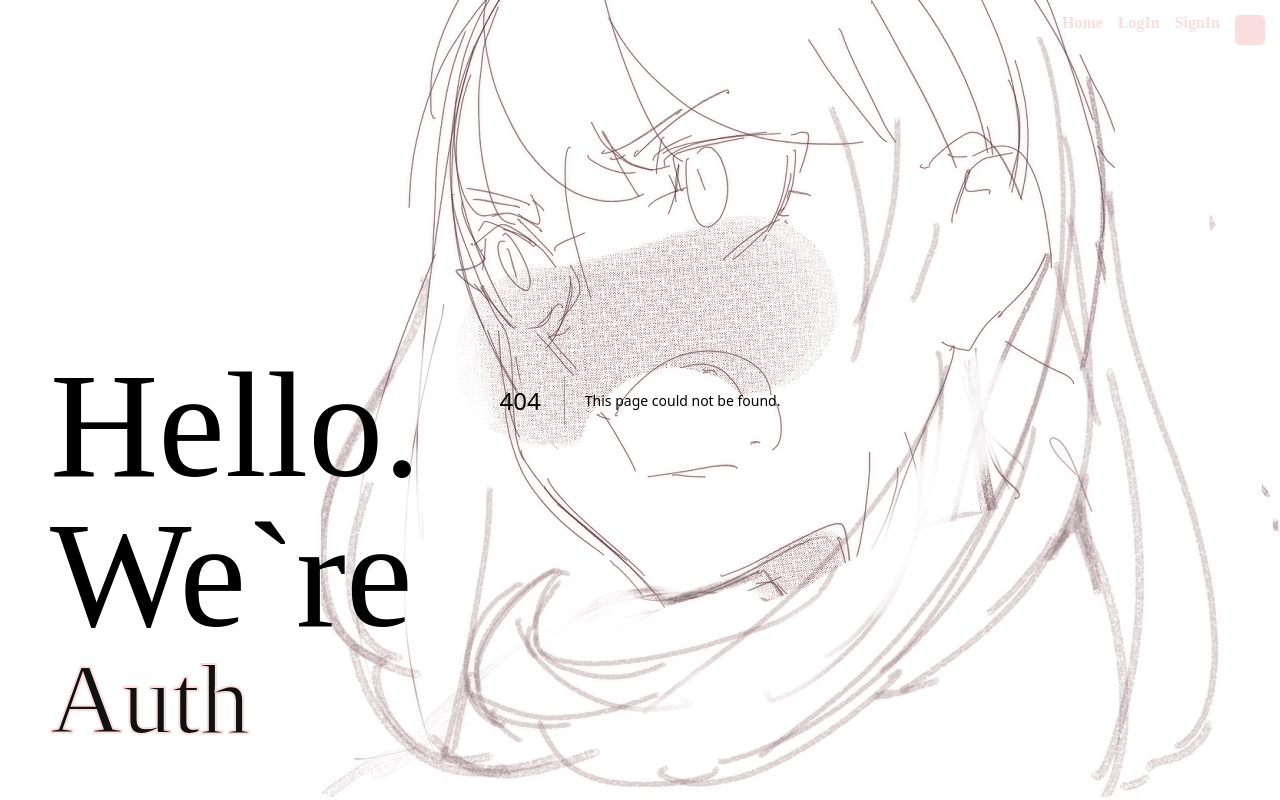
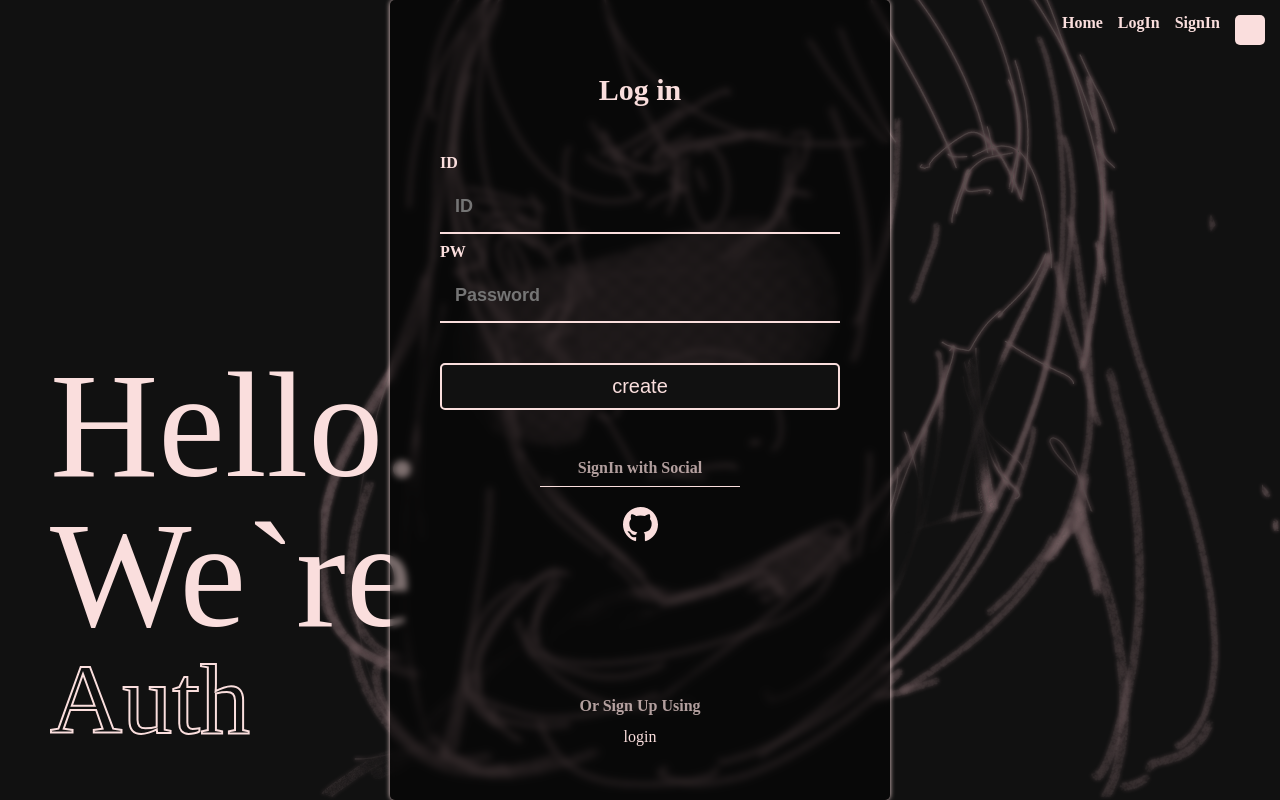
Before and after one commit to pengooseDev/goose_player_2, a Next.js app: page /user/login in a window 1280 px wide. Before the commit this address had no page. Built offline with nearby package versions, Linux system fonts and the light colour scheme.

Commit message:
refactor: RESTFUL API를 위한 api Route 변경

```diff
--- /dev/null
+++ b/pages/api/user/index.tsx
@@ -0,0 +1,17 @@
+import { NextApiRequest, NextApiResponse } from 'next';
+import prismaClient from '@/libs/server/client';
+import hashBySort from '@/libs/server/hashing';
+
+const handler = async (req: NextApiRequest, res: NextApiResponse) => {
+  switch (req.method) {
+    case 'POST':
+      const { id: postNickname, password: postPassword } = req.body;
+
+      return res.status(200).json({ ok: true });
+
+    default:
+      return res.status(500).end();
+  }
+};
+
+export default handler;
--- /dev/null
+++ b/pages/user/login.tsx
@@ -0,0 +1,207 @@
+import styled from 'styled-components';
+import { motion } from 'framer-motion';
+import FormText from '@components/FormText';
+import ErrorMessage from '@components/ErrorMessage';
+import { useForm } from 'react-hook-form';
+import Hr from '@components/Hr';
+import Github from '@components/icons/github';
+import Link from 'next/link';
+import { useMutation } from 'react-query';
+import createUser from '@/libs/client/createUser';
+import { useRouter } from 'next/router';
+import { LogInFormState } from '@/libs/types/Forms';
+
+const Login = () => {
+  const router = useRouter();
+  const {
+    register,
+    handleSubmit,
+    formState: { errors },
+  } = useForm<LogInFormState>();
+
+  const { mutate, data, isLoading } = useMutation(createUser, {
+    onSuccess: (data, context) => {
+      router.push('/');
+      console.log('success');
+    },
+
+    onError: (error) => {
+      console.log('failed', error);
+    },
+  });
+
+  const onValid = async (data: LogInFormState) => {
+    const { logInId, logInPassword } = data;
+    mutate({ id: logInId, password: logInPassword });
+  };
+
+  return (
+    <Container>
+      <TopWrapper>
+        <Title>Log in </Title>
+        <Form onSubmit={handleSubmit(onValid)}>
+          <FormText>
+            <div>ID</div>
+            <ErrorMessage>
+              {errors.logInId ? errors.logInId.message : null}
+            </ErrorMessage>
+          </FormText>
+          <Input
+            errorId={!!errors.logInId}
+            {...register('logInId', {
+              required: 'is required',
+              minLength: {
+                value: 4,
+                message: 'longer more than 4',
+              },
+              validate: (value) => {
+                const hasAlpha = !!value.match(/[a-zA-Z]/g);
+
+                return hasAlpha ? true : 'must be include alpha';
+              },
+            })}
+            type="text"
+            placeholder="ID"
+          />
+          <FormText>
+            <div>PW</div>
+            <ErrorMessage>
+              {errors.logInPassword ? errors.logInPassword.message : null}
+            </ErrorMessage>
+          </FormText>
+
+          <Input
+            errorId={!!errors.logInPassword}
+            {...register('logInPassword', {
+              required: 'is required',
+              minLength: {
+                value: 4,
+                message: 'longer more than 4',
+              },
+            })}
+            type="password"
+            placeholder="Password"
+          />
+          <Submit>create</Submit>
+        </Form>
+        <SocialText>SignIn with Social</SocialText>
+        <Hr></Hr>
+        <SocialContainer>
+          <Github />
+        </SocialContainer>
+      </TopWrapper>
+      <BottomWrapper>
+        <SocialText>Or Sign Up Using</SocialText>
+        <Link href="/login">login</Link>
+      </BottomWrapper>
+    </Container>
+  );
+};
+
+export default Login;
+
+const BottomWrapper = styled.div`
+  display: flex;
+  flex-direction: column;
+  justify-content: flex-end;
+  padding-bottom: 5px;
+  gap: 5px;
+  align-items: center;
+  height: 100px;
+  width: 100%;
+`;
+
+const SocialText = styled.div`
+  margin-bottom: 10px;
+  font-weight: 600;
+  opacity: 0.7;
+`;
+
+const SocialContainer = styled.div`
+  display: flex;
+  flex-direction: column;
+  align-content: center;
+  justify-content: center;
+  margin-top: 20px;
+`;
+
+const TopWrapper = styled.div`
+  margin-top: 25px;
+  display: flex;
+  flex-direction: column;
+  align-items: center;
+  width: 100%;
+`;
+
+const Container = styled(motion.div)`
+  position: absolute;
+  width: 400px;
+  height: 700px;
+  border-radius: 5px;
+  left: calc(50% - 250px);
+  top: calc(50% - 400px);
+  color: ${({ theme }) => theme.color};
+  background: ${({ theme }) => theme.blurBackground};
+  box-shadow: 0px 0px 5px ${({ theme }) => theme.color};
+  backdrop-filter: blur(3px);
+  padding: 50px;
+
+  display: flex;
+  flex-direction: column;
+  justify-content: space-between;
+  align-items: center;
+  transition: ease-in-out 0.15s;
+`;
+
+const Title = styled.div`
+  font-size: 30px;
+  width: 100%;
+  text-align: center;
+  font-weight: 600;
+`;
+
+const Form = styled.form`
+  width: 100%;
+  display: flex;
+  flex-direction: column;
+  display: flex;
+  flex-direction: column;
+  justify-content: space-between;
+  margin-top: 50px;
+  margin-bottom: 20px;
+`;
+
+const Input = styled.input<{ errorId: boolean }>`
+  padding: 15px;
+  font-size: 18px;
+  margin-bottom: 10px;
+  border: none;
+  background: none;
+  font-weight: 600;
+  border-bottom: solid 2px
+    ${(props) => (props.errorId ? 'red' : props.theme.color)};
+  transition: ${({ theme }) => theme.transitionOption};
+  border-radius: 10px 10px 0 0;
+  color: ${({ theme }) => theme.color};
+  :focus {
+    outline: none;
+    color: ${({ theme }) => theme.background};
+    background: ${({ theme }) => theme.colorTransparent};
+  }
+`;
+
+const Submit = styled.button`
+  margin: 30px 0 30px 0;
+  padding: 10px;
+  border-radius: 5px;
+  background: ${({ theme }) => theme.background};
+  color: ${({ theme }) => theme.color};
+  border: 2px solid ${({ theme }) => theme.color};
+  font-size: 20px;
+  transition: ${({ theme }) => theme.transitionOption};
+  :hover {
+    cursor: pointer;
+    background: ${({ theme }) => theme.color};
+    color: ${({ theme }) => theme.background};
+  }
+`;
```
Also changed, not shown: pages/api/user/create.tsx (renamed from pages/api/user.tsx).
